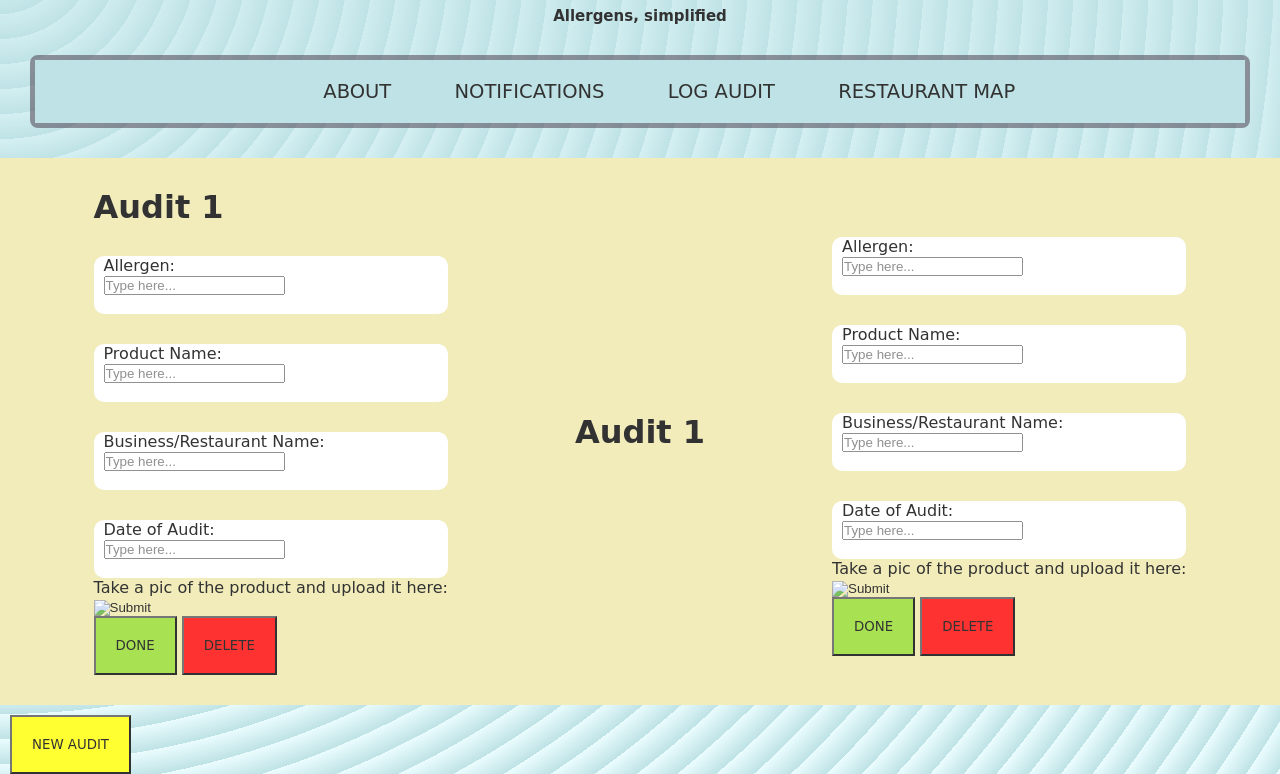
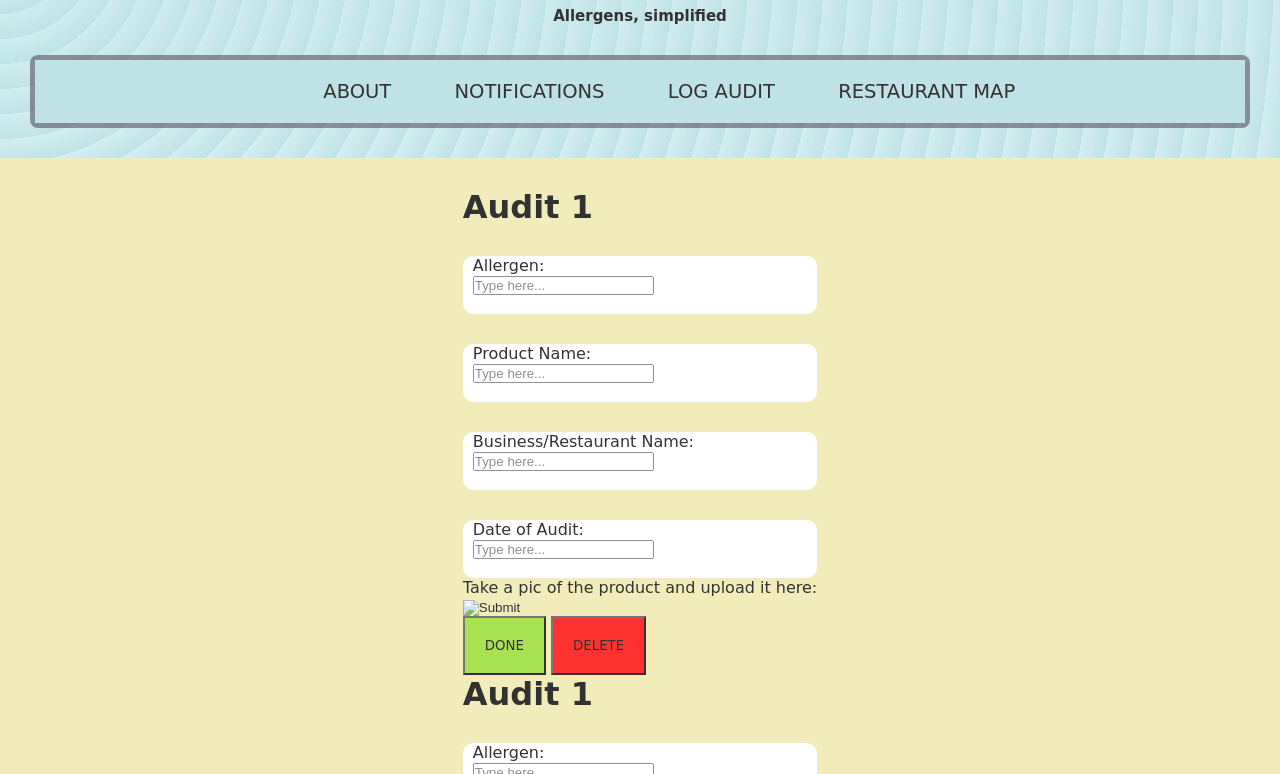
Before and after one commit to Emily-J-code/Audit, a plain HTML site: page logAudit.html in a window 1280 px wide. Both pictures are taken after a click on the button "NEW AUDIT". Shown: the part 61-835 px from the top of the page. Drawn offline with Linux system fonts and the light colour scheme; a web font is replaced by a local one.

Commit message:
now can create unlimited duplicate templates

```diff
--- a/script.js
+++ b/script.js
@@ -1,8 +1,6 @@
 const submitButton = document.querySelector(".submitButton");
 const deleteButton = document.querySelector(".deleteButton");
 const newAuditButton = document.querySelector("#newAuditButton")
-const auditTemplate = document.querySelector("#auditTemplates");
-const duplicateTemplate = auditTemplate.content.cloneNode(true);
 var allergen = "";
 var product = "";
 var business = "";
@@ -76,5 +74,8 @@ function deleteAudit(){
 newAuditButton.addEventListener("click", addAudit);
 //create a new audit by adding an identical template
 function addAudit(){
-    document.getElementById("tileBackground").appendChild(duplicateTemplate);
+    const auditTemplate = document.querySelector("#auditTemplates");
+    const duplicateTemplate = auditTemplate.content.cloneNode(true);
+    document.getElementById("innerDiv").appendChild(duplicateTemplate);
+
 }
--- a/style.css
+++ b/style.css
@@ -80,6 +80,11 @@ li a:hover {
   align-items: center;
 }
 
+#innerDiv{
+  display: flex;
+  flex-direction: column;
+}
+
 #tileBackground{
     font-family: "Playwrite IT Moderna", cursive;
     background-color: palegoldenrod;
```
